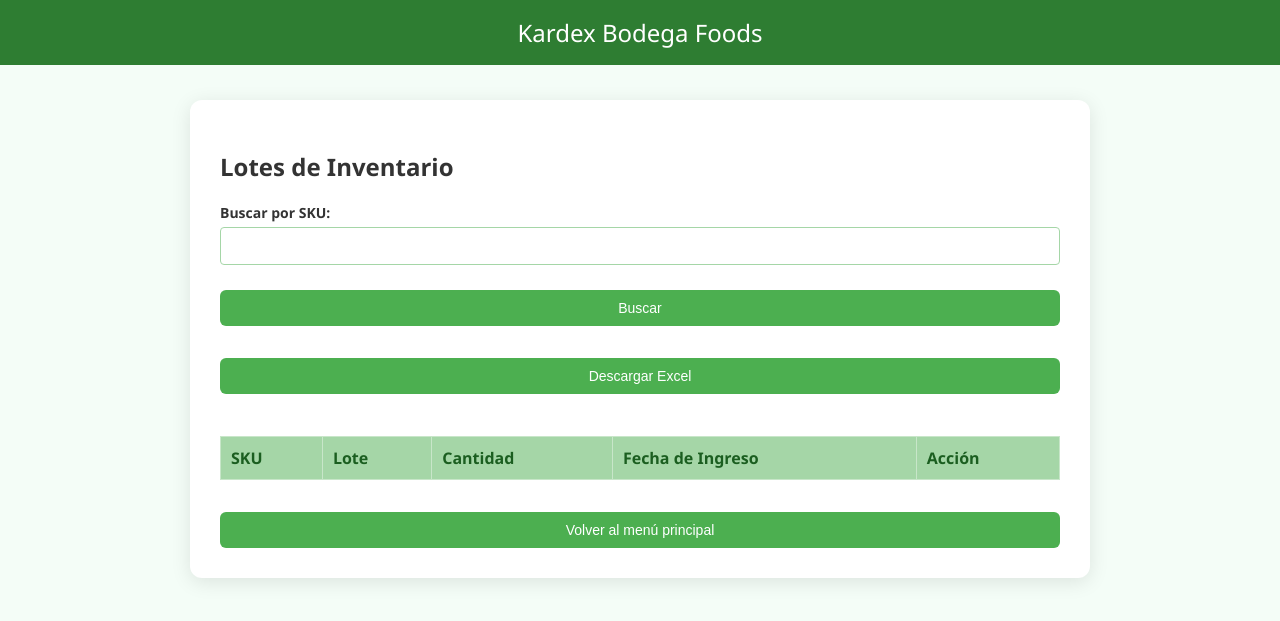
After one commit to ajuarezc/foods, a Flask app: page /lotes in a window 1280 px wide. The commit adds this page. Shown: the top 621 px of the page. Run offline with Flask 3, Linux system fonts and the light colour scheme; data that the repository does not hold is empty.

Commit message:
Agregué funcionalidad de lotes y además algunos botones de descarga y eliminar lotes

```diff
--- a/app/routes.py
+++ b/app/routes.py
@@ -2,6 +2,7 @@ from flask import Blueprint, render_template, request, redirect, url_for, send_f
 from .db import get_db
 import io
 import openpyxl
+from datetime import datetime
 
 main = Blueprint('main', __name__)
 
@@ -47,7 +48,7 @@ def crear_producto():
 
     return render_template("crear.html")
 
-# Entrada de inventario
+# Entrada de inventario con número de lote
 @main.route("/entrada", methods=["GET", "POST"])
 def registrar_entrada():
     db = get_db()
@@ -55,7 +56,12 @@ def registrar_entrada():
     if request.method == "POST":
         codigo = request.form["codigo"]
         cantidad = int(request.form["cantidad"])
+        lote = request.form.get("lote")
         observacion = request.form.get("observacion")
+        fecha = datetime.now().strftime('%Y-%m-%d %H:%M:%S')
+
+        if not lote:
+            return "❌ Debes ingresar un número de lote."
 
         try:
             empaque = db.execute("""
@@ -93,6 +99,11 @@ def registrar_entrada():
                 VALUES (?, 'ENTRADA', ?, ?)
             """, (sku, cantidad_total, observacion))
 
+            db.execute("""
+                INSERT INTO lotes (sku, lote, cantidad, fecha)
+                VALUES (?, ?, ?, ?)
+            """, (sku, lote, cantidad_total, fecha))
+
             db.commit()
             return redirect(url_for('main.index'))
 
@@ -105,62 +116,90 @@ def registrar_entrada():
 @main.route("/salida", methods=["GET", "POST"])
 def registrar_salida():
     db = get_db()
+    codigo = request.values.get("codigo")
+    lotes = []
+    sku = None
 
-    if request.method == "POST":
-        codigo = request.form["codigo"]
-        cantidad = int(request.form["cantidad"])
-        observacion = request.form.get("observacion")
+    if codigo:
+        empaque = db.execute("""
+            SELECT codigo_ean, unidades_por_empaque
+            FROM empaques
+            WHERE dun14 = ?
+        """, (codigo,)).fetchone()
 
-        try:
-            empaque = db.execute("""
-                SELECT codigo_ean, unidades_por_empaque
-                FROM empaques
-                WHERE dun14 = ?
+        if empaque:
+            producto = db.execute("""
+                SELECT sku FROM productos WHERE codigo_ean = ?
+            """, (empaque["codigo_ean"],)).fetchone()
+            if producto:
+                sku = producto["sku"]
+                multiplicador = empaque["unidades_por_empaque"]
+            else:
+                return f"❌ No se encontró SKU para EAN {empaque['codigo_ean']}"
+        else:
+            producto = db.execute("""
+                SELECT sku FROM productos WHERE sku = ?
             """, (codigo,)).fetchone()
+            if producto:
+                sku = producto["sku"]
+                multiplicador = 1
+            else:
+                return f"❌ No se encontró el producto con SKU {codigo}"
 
-            if empaque:
-                ean = empaque["codigo_ean"]
-                unidades = empaque["unidades_por_empaque"]
-                cantidad_total = cantidad * unidades
-                producto = db.execute("""
-                    SELECT sku FROM productos WHERE codigo_ean = ?
-                """, (ean,)).fetchone()
-                if not producto:
-                    return f"❌ No se encontró SKU asociado al EAN {ean}"
-                sku = producto["sku"]
-            else:
-                producto = db.execute("""
-                    SELECT sku FROM productos WHERE sku = ?
-                """, (codigo,)).fetchone()
-                if not producto:
-                    return f"❌ No se encontró el producto con SKU {codigo}"
-                sku = producto["sku"]
-                cantidad_total = cantidad
+        if request.method == "GET":
+            lotes = db.execute("""
+                SELECT lote, cantidad FROM lotes
+                WHERE sku = ? AND cantidad > 0
+                ORDER BY fecha ASC
+            """, (sku,)).fetchall()
+            return render_template("salida.html", codigo=codigo, lotes=lotes, sku=sku)
 
-            stock = db.execute("""
-                SELECT cantidad FROM stock WHERE sku = ?
-            """, (sku,)).fetchone()
+        elif request.method == "POST":
+            cantidad = int(request.form["cantidad"])
+            lote = request.form["lote"]
+            observacion = request.form.get("observacion")
+            cantidad_total = cantidad * multiplicador
 
+            stock = db.execute("SELECT cantidad FROM stock WHERE sku = ?", (sku,)).fetchone()
             if not stock or stock["cantidad"] < cantidad_total:
                 return f"❌ Stock insuficiente. Disponible: {stock['cantidad'] if stock else 0}"
+
+            if lote == "SIN_LOTE":
+                db.execute("""
+                    UPDATE stock SET cantidad = cantidad - ?
+                    WHERE sku = ?
+                """, (cantidad_total, sku))
+                db.execute("""
+                    INSERT INTO movimientos (sku, tipo, cantidad, observacion)
+                    VALUES (?, 'SALIDA', ?, ?)
+                """, (sku, cantidad_total, observacion))
+                db.commit()
+                return redirect(url_for('main.index'))
+
+            lote_data = db.execute("""
+                SELECT cantidad FROM lotes
+                WHERE sku = ? AND lote = ?
+            """, (sku, lote)).fetchone()
+
+            if not lote_data or lote_data["cantidad"] < cantidad_total:
+                return f"❌ Stock insuficiente en lote {lote}. Disponible: {lote_data['cantidad'] if lote_data else 0}"
 
             db.execute("""
                 UPDATE stock SET cantidad = cantidad - ?
                 WHERE sku = ?
             """, (cantidad_total, sku))
-
             db.execute("""
                 INSERT INTO movimientos (sku, tipo, cantidad, observacion)
                 VALUES (?, 'SALIDA', ?, ?)
             """, (sku, cantidad_total, observacion))
-
+            db.execute("""
+                UPDATE lotes SET cantidad = cantidad - ?
+                WHERE sku = ? AND lote = ?
+            """, (cantidad_total, sku, lote))
             db.commit()
             return redirect(url_for('main.index'))
 
-        except Exception as e:
-            return f"Error: {e}"
-
-    return render_template("salida.html")
+    return render_template("salida.html", codigo=codigo, lotes=lotes, sku=sku)
 
 # Ver Kardex
 @main.route("/kardex", methods=["GET"])
@@ -201,11 +240,10 @@ def consultar_stock():
 
     return render_template("consulta.html", resultados=resultados, sku=sku)
 
-# Exportar stock a Excel
+# Exportar stock
 @main.route("/exportar_stock")
 def exportar_stock():
     db = get_db()
-
     resultados = db.execute("""
         SELECT p.sku, p.nombre, p.categoria, s.cantidad,
                p.codigo_ean, e.dun14, e.unidades_por_empaque
@@ -238,6 +276,8 @@ def exportar_stock():
         as_attachment=True,
         mimetype="application/vnd.openxmlformats-officedocument.spreadsheetml.sheet"
     )
+
+# Ver productos
 @main.route("/productos", methods=["GET"])
 def gestionar_productos():
     db = get_db()
@@ -249,10 +289,12 @@ def gestionar_productos():
         ORDER BY p.nombre
     """).fetchall()
     return render_template("productos.html", productos=productos)
+
 @main.route("/eliminar_producto/<sku>", methods=["POST"])
 def eliminar_producto(sku):
     db = get_db()
     try:
+        db.execute("DELETE FROM lotes WHERE sku = ?", (sku,))
         db.execute("DELETE FROM stock WHERE sku = ?", (sku,))
         db.execute("DELETE FROM movimientos WHERE sku = ?", (sku,))
         db.execute("DELETE FROM productos WHERE sku = ?", (sku,))
@@ -260,3 +302,65 @@ def eliminar_producto(sku):
         return redirect(url_for('main.gestionar_productos'))
     except Exception as e:
         return f"Error al eliminar: {e}"
+
+# Ver lotes
+@main.route("/lotes", methods=["GET"])
+def ver_lotes():
+    db = get_db()
+    sku = request.args.get("sku")
+    if sku:
+        lotes = db.execute("""
+            SELECT rowid AS id, sku, lote, cantidad, fecha
+            FROM lotes
+            WHERE sku = ?
+            ORDER BY fecha ASC
+        """, (sku,)).fetchall()
+    else:
+        lotes = db.execute("""
+            SELECT rowid AS id, sku, lote, cantidad, fecha
+            FROM lotes
+            ORDER BY sku, fecha ASC
+        """).fetchall()
+
+    return render_template("lotes.html", lotes=lotes, sku=sku)
+
+# Eliminar lote si cantidad = 0
+@main.route("/eliminar_lote/<int:rowid>", methods=["POST"])
+def eliminar_lote(rowid):
+    db = get_db()
+    lote = db.execute("SELECT cantidad FROM lotes WHERE rowid = ?", (rowid,)).fetchone()
+    if lote and lote["cantidad"] == 0:
+        db.execute("DELETE FROM lotes WHERE rowid = ?", (rowid,))
+        db.commit()
+    return redirect(url_for('main.ver_lotes'))
+
+# Exportar lotes
+@main.route("/exportar_lotes")
+def exportar_lotes():
+    db = get_db()
+    resultados = db.execute("""
+        SELECT sku, lote, cantidad, fecha
+        FROM lotes
+        ORDER BY sku, fecha ASC
+    """).fetchall()
+
+    wb = openpyxl.Workbook()
+    ws = wb.active
+    ws.title = "Lotes"
+
+    headers = ["SKU", "Lote", "Cantidad", "Fecha"]
+    ws.append(headers)
+
+    for r in resultados:
+        ws.append([r["sku"], r["lote"], r["cantidad"], r["fecha"]])
+
+    output = io.BytesIO()
+    wb.save(output)
+    output.seek(0)
+
+    return send_file(
+        output,
+        download_name="lotes_kardex.xlsx",
+        as_attachment=True,
+        mimetype="application/vnd.openxmlformats-officedocument.spreadsheetml.sheet"
+    )
--- a/app/static/css/styles.css
+++ b/app/static/css/styles.css
@@ -35,9 +35,10 @@ main {
     border-radius: 12px;
     box-shadow: 0 4px 20px rgba(0, 0, 0, 0.1);
     width: 100%;
-    max-width: 700px;
+    max-width: 900px;
     box-sizing: border-box;
     margin-bottom: 40px;
+    overflow-x: auto;
 }
 
 /* Botones */
@@ -81,12 +82,17 @@ label {
 
 /* Tablas */
 table {
+    table-layout: auto;
     width: 100%;
     border-collapse: collapse;
     margin-top: 20px;
+    word-break: break-word;
 }
 
-table th, table td {
+td, th {
+    max-width: 150px;
+    white-space: normal;
+    word-wrap: break-word;
     padding: 10px;
     border: 1px solid #c8e6c9;
     text-align: left;
@@ -117,10 +123,15 @@ a:hover {
 /* Menú de inicio con tarjetas */
 .menu-grid {
     display: grid;
-    grid-template-columns: repeat(auto-fit, minmax(180px, 1fr));
+    grid-template-columns: repeat(auto-fit, minmax(200px, 1fr));
     gap: 20px;
     width: 100%;
     margin-top: 20px;
+}
+
+.menu-grid.centered {
+    justify-items: center;
+    grid-template-columns: repeat(auto-fit, minmax(200px, 1fr));
 }
 
 .menu-card {
@@ -135,10 +146,11 @@ a:hover {
     flex-direction: column;
     align-items: center;
     border: 2px solid transparent;
+    min-height: 140px;
 }
 
 .menu-card span {
-    font-size: 32px;
+    font-size: 36px;
     margin-bottom: 10px;
 }
 
@@ -146,6 +158,7 @@ a:hover {
     margin: 0;
     font-size: 16px;
     font-weight: bold;
+    text-align: center;
 }
 
 .menu-card:hover {
@@ -160,6 +173,7 @@ a:hover {
 .menu-card.red span { color: #f44336; }
 .menu-card.gray span { color: #607d8b; }
 .menu-card.darkgreen span { color: #2e7d32; }
+.menu-card.orange span { color: #ff9800; }
 
 /* Responsive */
 @media (max-width: 600px) {
@@ -168,4 +182,8 @@ a:hover {
         border-radius: 0;
         box-shadow: none;
     }
+
+    .menu-grid {
+        grid-template-columns: 1fr;
+    }
 }
--- /dev/null
+++ b/app/templates/lotes.html
@@ -0,0 +1,54 @@
+{% extends "base.html" %}
+
+{% block content %}
+<h2>Lotes de Inventario</h2>
+
+<!-- Formulario de búsqueda -->
+<form method="get" action="{{ url_for('main.ver_lotes') }}">
+    <label for="sku">Buscar por SKU:</label>
+    <input type="text" id="sku" name="sku" value="{{ sku or '' }}">
+    <button type="submit">Buscar</button>
+</form>
+
+<br>
+
+<!-- Botón para exportar Excel -->
+<a href="{{ url_for('main.exportar_lotes') }}">
+    <button>Descargar Excel</button>
+</a>
+
+<br><br>
+
+<!-- Tabla de lotes -->
+<table border="1" cellpadding="6" cellspacing="0">
+    <tr>
+        <th>SKU</th>
+        <th>Lote</th>
+        <th>Cantidad</th>
+        <th>Fecha de Ingreso</th>
+        <th>Acción</th>
+    </tr>
+    {% for lote in lotes %}
+    <tr>
+        <td>{{ lote.sku }}</td>
+        <td>{{ lote.lote }}</td>
+        <td>{{ lote.cantidad }}</td>
+        <td>{{ lote.fecha }}</td>
+        <td>
+            {% if lote.cantidad == 0 %}
+            <form method="post" action="{{ url_for('main.eliminar_lote', rowid=lote.id) }}" style="display:inline;">
+                <button type="submit" style="background:none; border:none; color:red; cursor:pointer;" title="Eliminar lote">🗑️</button>
+            </form>
+            {% else %}
+            -
+            {% endif %}
+        </td>
+    </tr>
+    {% endfor %}
+</table>
+
+<br>
+<a href="{{ url_for('main.index') }}">
+    <button>Volver al menú principal</button>
+</a>
+{% endblock %}
--- a/run.py
+++ b/run.py
@@ -3,4 +3,4 @@ from app import create_app
 app = create_app()
 
 if __name__ == "__main__":
-    app.run(debug=True)
+    app.run(host="0.0.0.0", port=5000, debug=True)
```
Also changed, not shown: app/templates/entrada.html (+13 -8 lines), app/templates/index.html (+6 -3 lines), app/templates/salida.html (+48 -10 lines), crear_lotes.py (added, +17 -0 lines).
